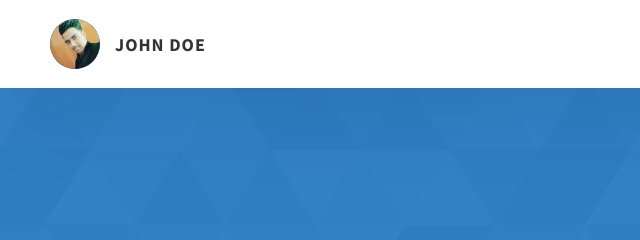
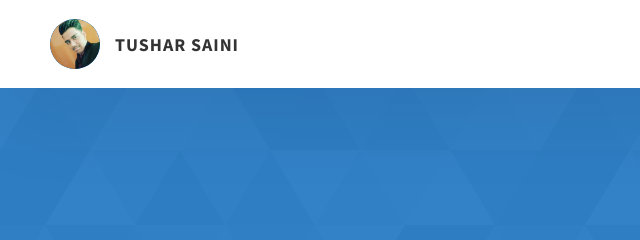
Before and after one commit to Sainitu/portfolio, a website: page project-2.html in a window 1280 px wide. Shown: the top 240 px of the page, 0-640 px from the left. Drawn offline with Linux system fonts and the light colour scheme.

Commit message:
Update project-2.html

```diff
--- a/project-2.html
+++ b/project-2.html
@@ -27,7 +27,7 @@
               class="header__logo-img"
             />
           </div>
-          <span class="header__logo-sub">John Doe</span>
+          <span class="header__logo-sub">Tushar Saini</span>
         </div>
         <div class="header__main">
           <ul class="header__links">
```
